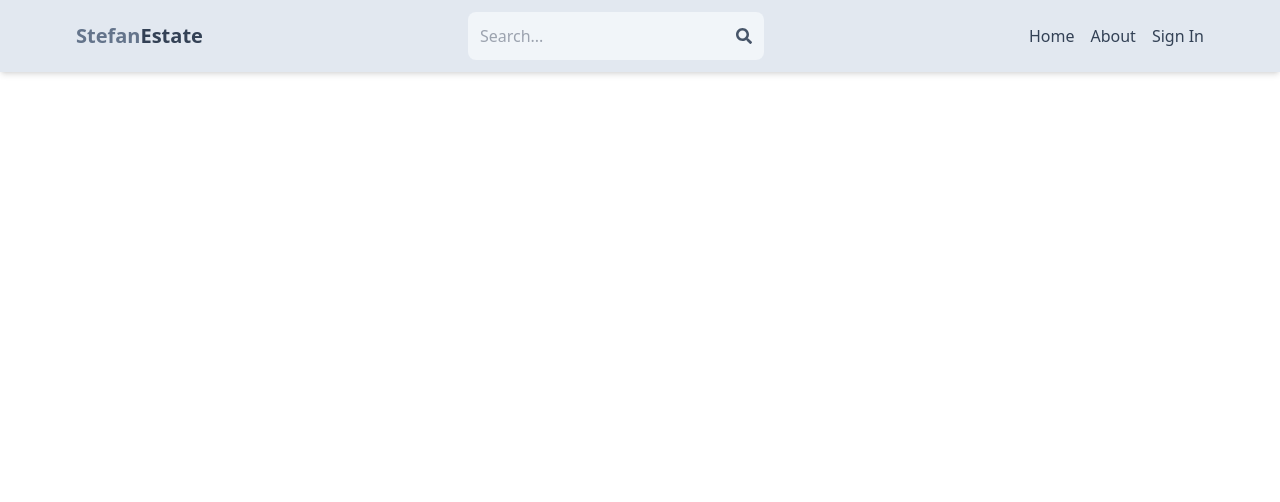
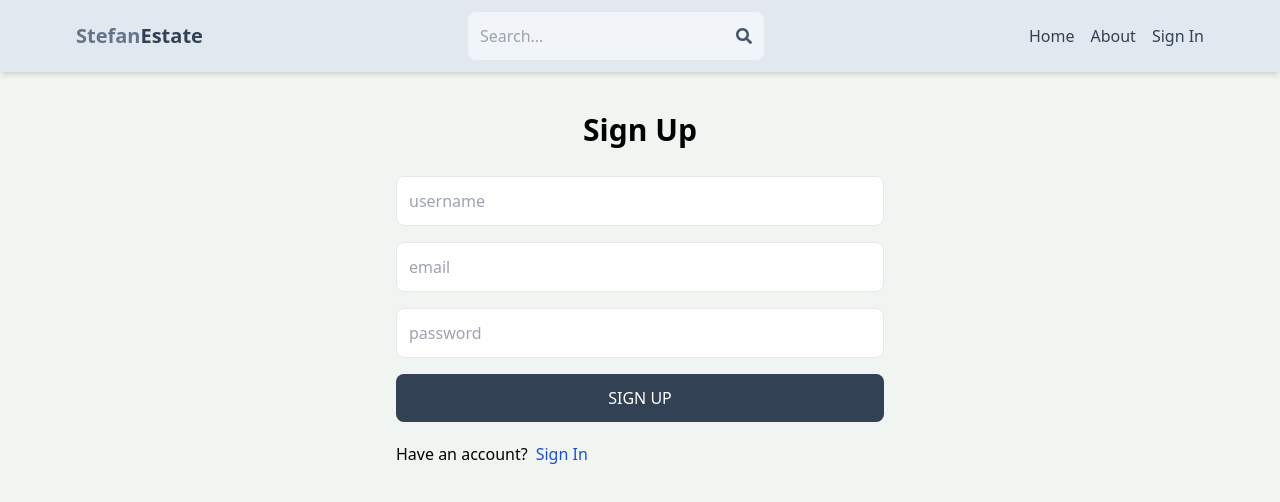
Before and after one commit to vukovicsbrus94/my-project, a React (Vite) app in the folder client/: page /sign-up in a window 1280 px wide. Shown: the top 502 px of the page. Built offline with nearby package versions, Linux system fonts and the light colour scheme.

Commit message:
create sign up page

```diff
--- a/client/src/index.css
+++ b/client/src/index.css
@@ -1,3 +1,7 @@
 @tailwind base;
 @tailwind components;
 @tailwind utilities;
+
+body{
+    background-color: rgb(241, 245, 241);
+}
--- a/client/src/pages/SignUp.jsx
+++ b/client/src/pages/SignUp.jsx
@@ -1,9 +1,39 @@
-import React from 'react'
+import React from "react";
+import { Link } from "react-router-dom";
 
 export default function SignUp() {
   return (
-    <div>
-
+    <div className="p-3 max-w-lg mx-auto">
+      <h1 className="text-3xl text-center font-semibold my-7">Sign Up</h1>
+      <div className="flex flex-col gap-4">
+        <input
+          type="text"
+          placeholder="username"
+          className="border p-3 rounded-lg"
+          id="username"
+        />
+        <input
+          type="email"
+          placeholder="email"
+          className="border p-3 rounded-lg"
+          id="email"
+        />
+        <input
+          type="password"
+          placeholder="password"
+          className="border p-3 rounded-lg"
+          id="password"
+        />
+        <button className="bg-slate-700 text-white p-3 rounded-lg uppercase hover:opacity-95 disabled:opacity-80">
+          Sign Up
+        </button>
+      </div>
+      <div className="flex gap-2 mt-5">
+        <p>Have an account?</p>
+        <Link to={"/sign-in"}>
+          <span className="text-blue-700">Sign In</span>
+        </Link>
+      </div>
     </div>
-  )
+  );
 }
```
